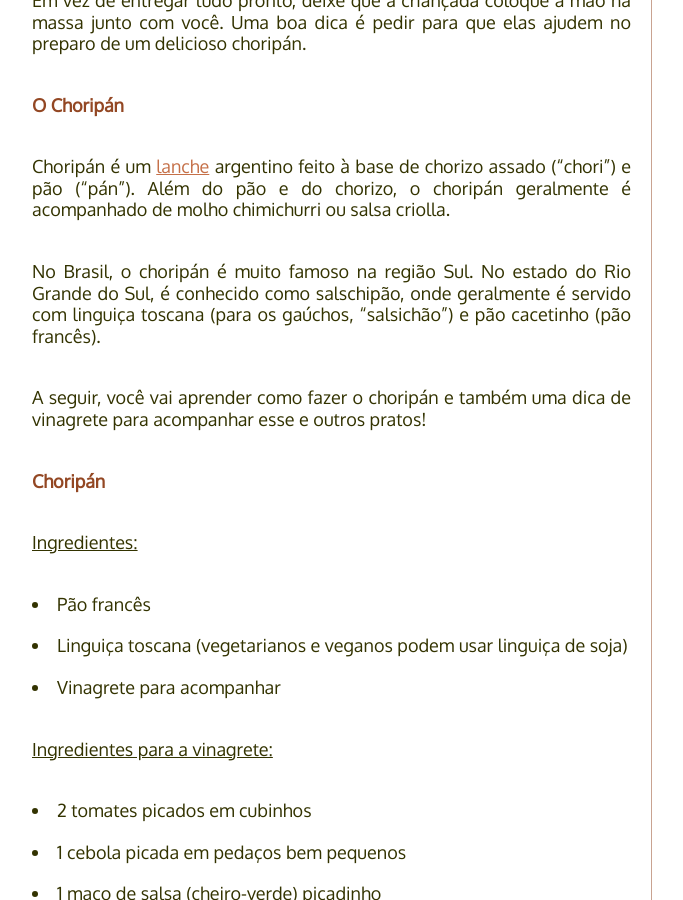
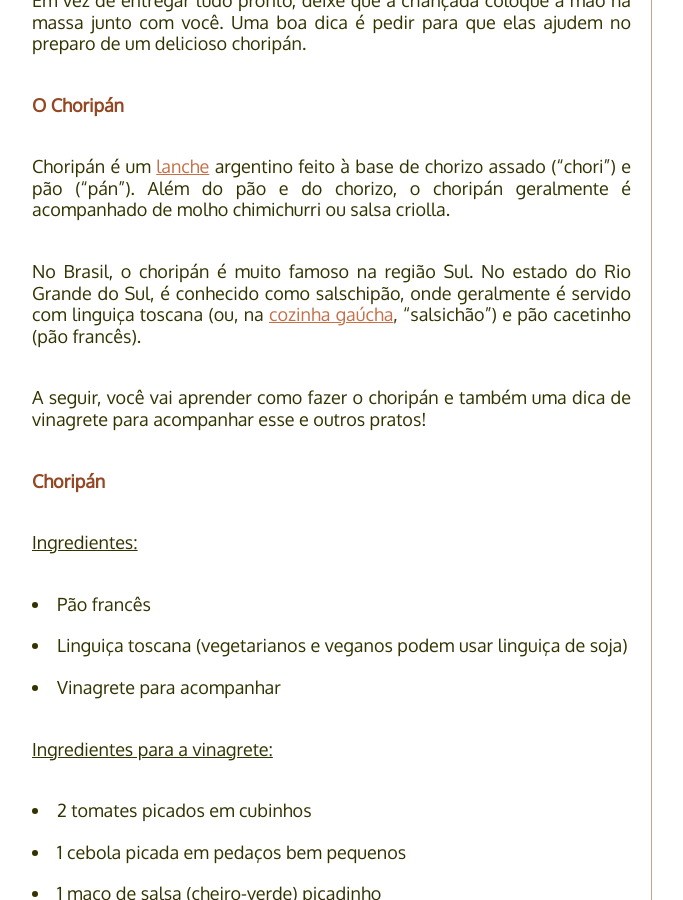
Before and after one commit to PaneladePau/paneladepau-jekyll-blog, a Jekyll site: the page built from _posts/2016-10-09-choripan.md, in a window 1280 px wide and 900 px high, scrolled down 676 px. Shown: the whole window, without its empty margins (138-821 px from the left). Built offline with Jekyll 4.4.1, drawn with Linux system fonts in a browser that asks for light colours; nearby versions of some CDN libraries; some web fonts are replaced.

Commit message:
“update”

```diff
--- a/_posts/2016-10-09-choripan.md
+++ b/_posts/2016-10-09-choripan.md
@@ -23,7 +23,7 @@ Em vez de entregar tudo pronto, deixe que a criançada coloque a mão na massa j
 
 Choripán é um [lanche](http://paneladepau.com.br/tags/lanches/) argentino feito à base de chorizo assado ("chori") e pão ("pán"). Além do pão e do chorizo, o choripán geralmente é acompanhado de molho chimichurri ou salsa criolla.
 
-No Brasil, o choripán é muito famoso na região Sul. No estado do Rio Grande do Sul, é conhecido como salschipão, onde geralmente é servido com linguiça toscana (para os gaúchos, "salsichão") e pão cacetinho (pão francês).
+No Brasil, o choripán é muito famoso na região Sul. No estado do Rio Grande do Sul, é conhecido como salschipão, onde geralmente é servido com linguiça toscana (ou, na [cozinha gaúcha](http://paneladepau.com.br/semana-da-cozinha-gaucha-carreteiro-de-charque/), "salsichão") e pão cacetinho (pão francês).
 
 A seguir, você vai aprender como fazer o choripán e também uma dica de vinagrete para acompanhar esse e outros pratos!
 
```
